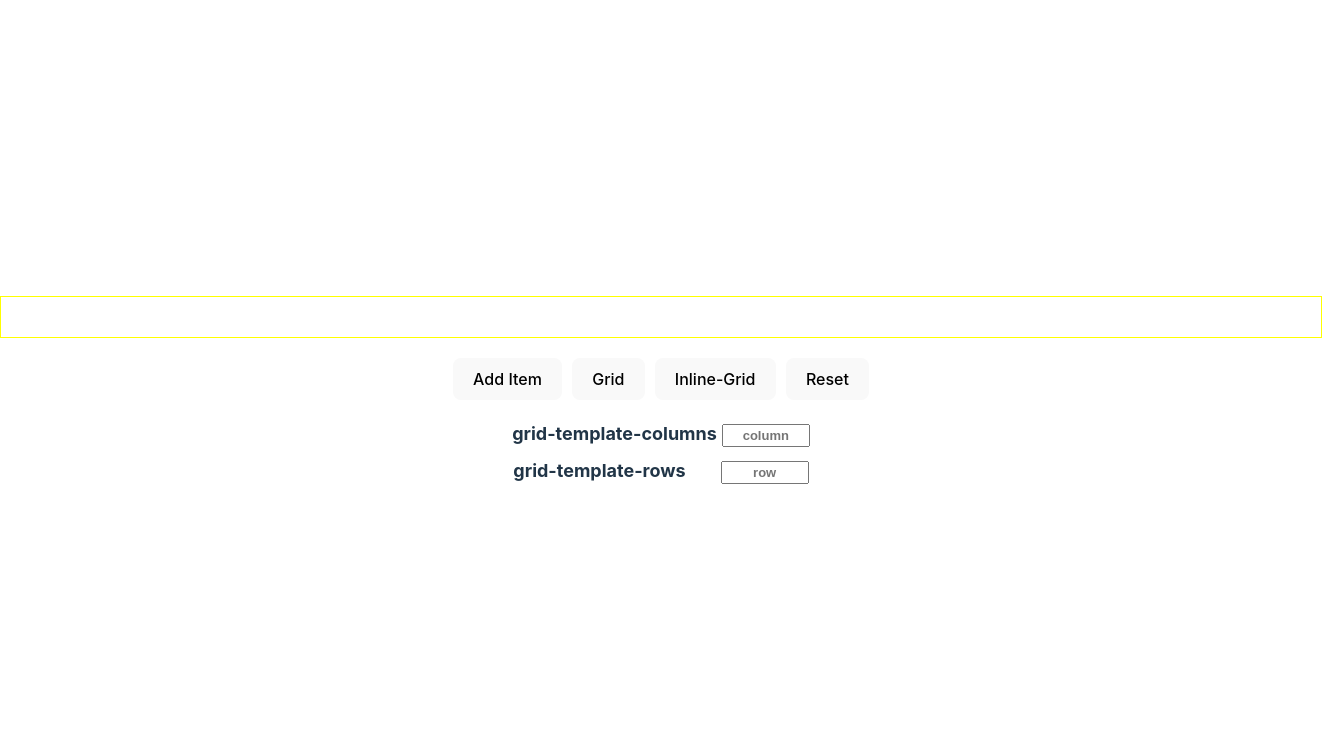
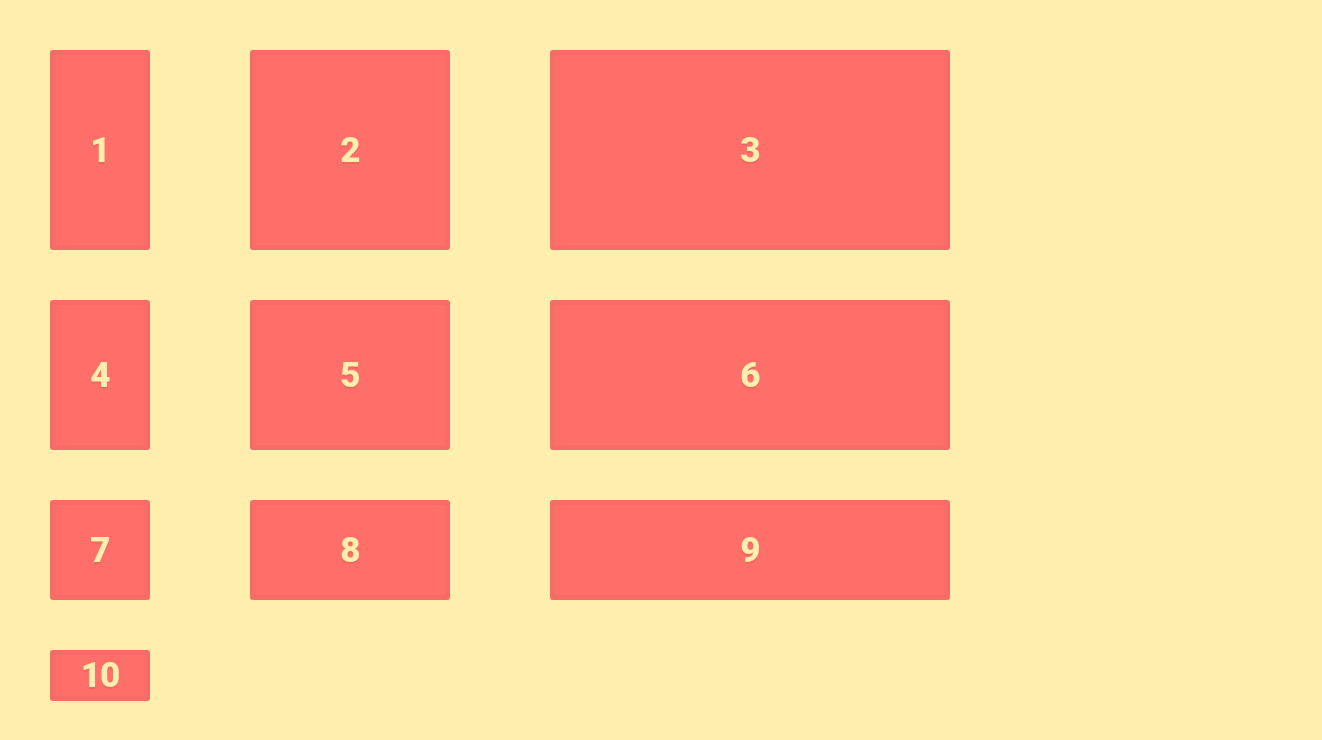
Before and after one commit to Hruchman-Ruslan/css-grid, a React (Vite) app: page /css-grid/module-01 in a window 1280 px wide. Shown: the top 740 px of the page, 1322 px wide, since content can reach past the window. Built offline with nearby package versions, Linux system fonts and the light colour scheme.

Commit message:
fix: module-01

```diff
--- a/src/components/App.css
+++ /dev/null
@@ -1,4 +0,0 @@
-#root {
-  margin: 0 auto;
-  text-align: center;
-}
--- a/src/components/App.tsx
+++ b/src/components/App.tsx
@@ -2,8 +2,6 @@ import { Navigate, Route, Routes } from "react-router";
 import { lazy } from "react";
 
 import { Layout } from "./Layout/Layout";
-
-import "./App.css";
 
 const MainPage = lazy(() => import("../pages/MainPage"));
 const MoDuleOnePage = lazy(() => import("../pages/ModuleOnePage"));
--- a/src/components/ModuleOne/ModuleOne.module.css
+++ b/src/components/ModuleOne/ModuleOne.module.css
@@ -1,50 +1,21 @@
-.container {
-  width: 250px;
-  height: 250px;
-  display: flex;
+.item {
+  display: grid;
   justify-content: center;
   align-items: center;
+  border: 5px solid rgba(0, 0, 0, 0.03);
+  border-radius: 3px;
   font-size: 35px;
   background-color: #ff6f69;
-  border: 4px solid #000;
+  color: #ffeead;
 }
 
-.listBox {
-  width: 1280px;
-  height: auto;
-
-  padding: 20px;
-
-  border: 1px solid yellow;
-
-  margin-bottom: 20px;
+.item p {
+  margin: 0 0 5px 0;
 }
 
-.buttonBox,
-.inputBox {
-  display: flex;
-  justify-content: center;
-  gap: 10px;
-
-  margin-bottom: 20px;
+.container {
+  display: grid;
+  grid-template-columns: 100px 200px 400px;
+  grid-template-rows: 200px 150px 100px;
+  gap: 50px 100px;
 }
-
-.labelBox {
-  margin: auto;
-}
-
-.label {
-  font-size: large;
-  font-weight: 700;
-}
-
-.input {
-  width: 80px;
-  padding: 2px;
-  margin-left: 5px;
-
-  text-align: center;
-
-  font-size: small;
-  font-weight: 700;
-}
--- a/src/components/ModuleOne/ModuleOne.tsx
+++ b/src/components/ModuleOne/ModuleOne.tsx
@@ -1,94 +1,20 @@
-import { ChangeEvent, FC, useState } from "react";
-
+import { FC } from "react";
 import styles from "../ModuleOne/ModuleOne.module.css";
 
 export const ModuleOne: FC = () => {
-  const [items, setItems] = useState<string[]>([]);
-  const [displayStyle, setDisplayStyle] = useState<string>("grid");
-  const [columnStyle, setColumnStyle] = useState<string>("");
-  const [rowStyle, setRowStyle] = useState<string>("");
-
-  const addItem = () => {
-    setItems((prevItems) => [
-      ...prevItems,
-      `Container #${prevItems.length + 1}`,
-    ]);
-  };
-
-  const handleColumnInputChange = (e: ChangeEvent<HTMLInputElement>) => {
-    setColumnStyle(e.target.value);
-  };
-
-  const handleRowInputChange = (e: ChangeEvent<HTMLInputElement>) => {
-    setRowStyle(e.target.value);
-  };
-
-  const reset = () => {
-    setColumnStyle("");
-    setRowStyle("");
-    setDisplayStyle("grid");
-    setItems([]);
-  };
-
   return (
     <>
-      <ul className={styles.listBox}>
-        {items.map((item, index) => (
-          <li
-            key={index}
-            style={{
-              display: displayStyle,
-              gridTemplateColumns: `${columnStyle}px`,
-              gridTemplateRows: `${rowStyle}px`,
-              overflow: "hidden",
-            }}
-          >
-            <div className={styles.container}>{item}</div>
-          </li>
-        ))}
-      </ul>
-
-      <div className={styles.buttonBox}>
-        <button type="button" onClick={addItem}>
-          Add Item
-        </button>
-        <button type="button" onClick={() => setDisplayStyle("grid")}>
-          Grid
-        </button>
-        <button type="button" onClick={() => setDisplayStyle("inline-grid")}>
-          Inline-Grid
-        </button>
-        <button type="button" onClick={reset}>
-          Reset
-        </button>
-      </div>
-
-      <div className={styles.inputBox} style={{ flexDirection: "column" }}>
-        <div className={styles.labelBox}>
-          <label className={styles.label}>
-            grid-template-columns
-            <input
-              type="text"
-              className={styles.input}
-              placeholder="column"
-              value={columnStyle}
-              onChange={handleColumnInputChange}
-            />
-          </label>
-        </div>
-        <div className={styles.labelBox}>
-          <label className={styles.label}>
-            grid-template-rows
-            <input
-              type="text"
-              className={styles.input}
-              style={{ marginLeft: "35px" }}
-              placeholder="row"
-              value={rowStyle}
-              onChange={handleRowInputChange}
-            />
-          </label>
-        </div>
+      <div className={styles.container}>
+        <div className={styles.item}>1</div>
+        <div className={styles.item}>2</div>
+        <div className={styles.item}>3</div>
+        <div className={styles.item}>4</div>
+        <div className={styles.item}>5</div>
+        <div className={styles.item}>6</div>
+        <div className={styles.item}>7</div>
+        <div className={styles.item}>8</div>
+        <div className={styles.item}>9</div>
+        <div className={styles.item}>10</div>
       </div>
     </>
   );
--- a/src/styles/index.css
+++ b/src/styles/index.css
@@ -1,74 +1,30 @@
-:root {
-  font-family: Inter, system-ui, Avenir, Helvetica, Arial, sans-serif;
-  line-height: 1.5;
-  font-weight: 400;
-
-  color-scheme: light dark;
-  color: rgba(255, 255, 255, 0.87);
-  background-color: #242424;
-
-  font-synthesis: none;
-  text-rendering: optimizeLegibility;
-  -webkit-font-smoothing: antialiased;
-  -moz-osx-font-smoothing: grayscale;
+*,
+*:before,
+*:after {
+  box-sizing: inherit;
 }
 
-a {
-  font-weight: 500;
-  color: #646cff;
-  text-decoration: inherit;
-}
-a:hover {
-  color: #535bf2;
+html {
+  box-sizing: border-box;
+  font-weight: 900;
+  font-size: 10px;
+  color: #333333;
+  text-shadow: 0 2px 0 rgba(0, 0, 0, 0.07);
 }
 
 body {
-  margin: 0;
-  display: flex;
-  place-items: center;
-  min-width: 320px;
-  min-height: 100vh;
+  min-height: calc(100vh - 100px);
+  margin: 50px;
+  letter-spacing: -1px;
+  font-family: "Roboto", Arial, sans-serif;
+  background-color: #ffeead;
 }
 
-h1 {
-  font-size: 3.2em;
-  line-height: 1.1;
+h1,
+h2,
+h3,
+h4,
+h5,
+h6 {
+  margin: 0 0 5px 0;
 }
-
-ul {
-  list-style: none;
-  padding: 0;
-  margin: 0;
-}
-
-button {
-  border-radius: 8px;
-  border: 1px solid transparent;
-  padding: 0.6em 1.2em;
-  font-size: 1em;
-  font-weight: 500;
-  font-family: inherit;
-  background-color: #1a1a1a;
-  cursor: pointer;
-  transition: border-color 0.25s;
-}
-button:hover {
-  border-color: #646cff;
-}
-button:focus,
-button:focus-visible {
-  outline: 4px auto -webkit-focus-ring-color;
-}
-
-@media (prefers-color-scheme: light) {
-  :root {
-    color: #213547;
-    background-color: #ffffff;
-  }
-  a:hover {
-    color: #747bff;
-  }
-  button {
-    background-color: #f9f9f9;
-  }
-}
```
